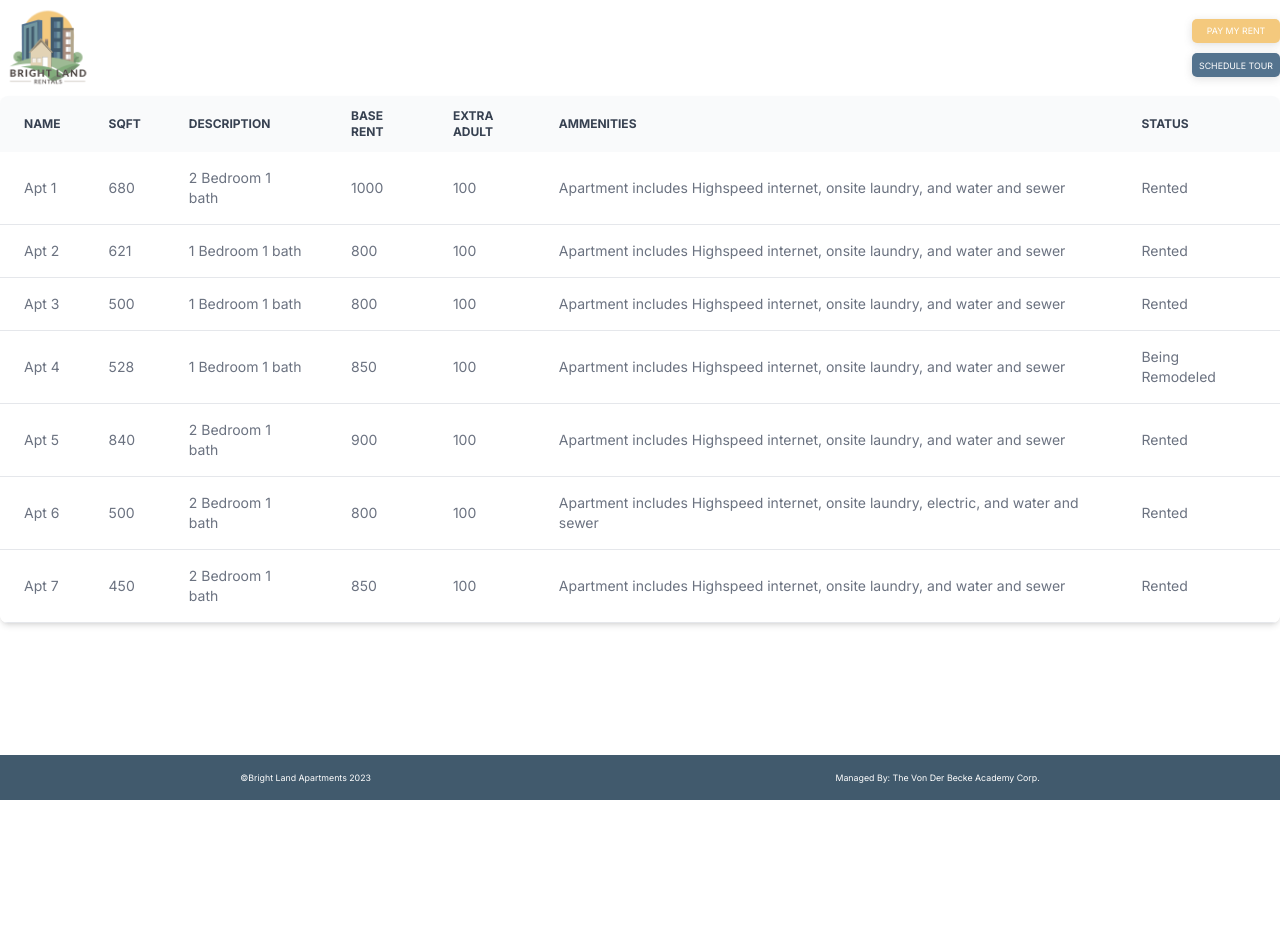
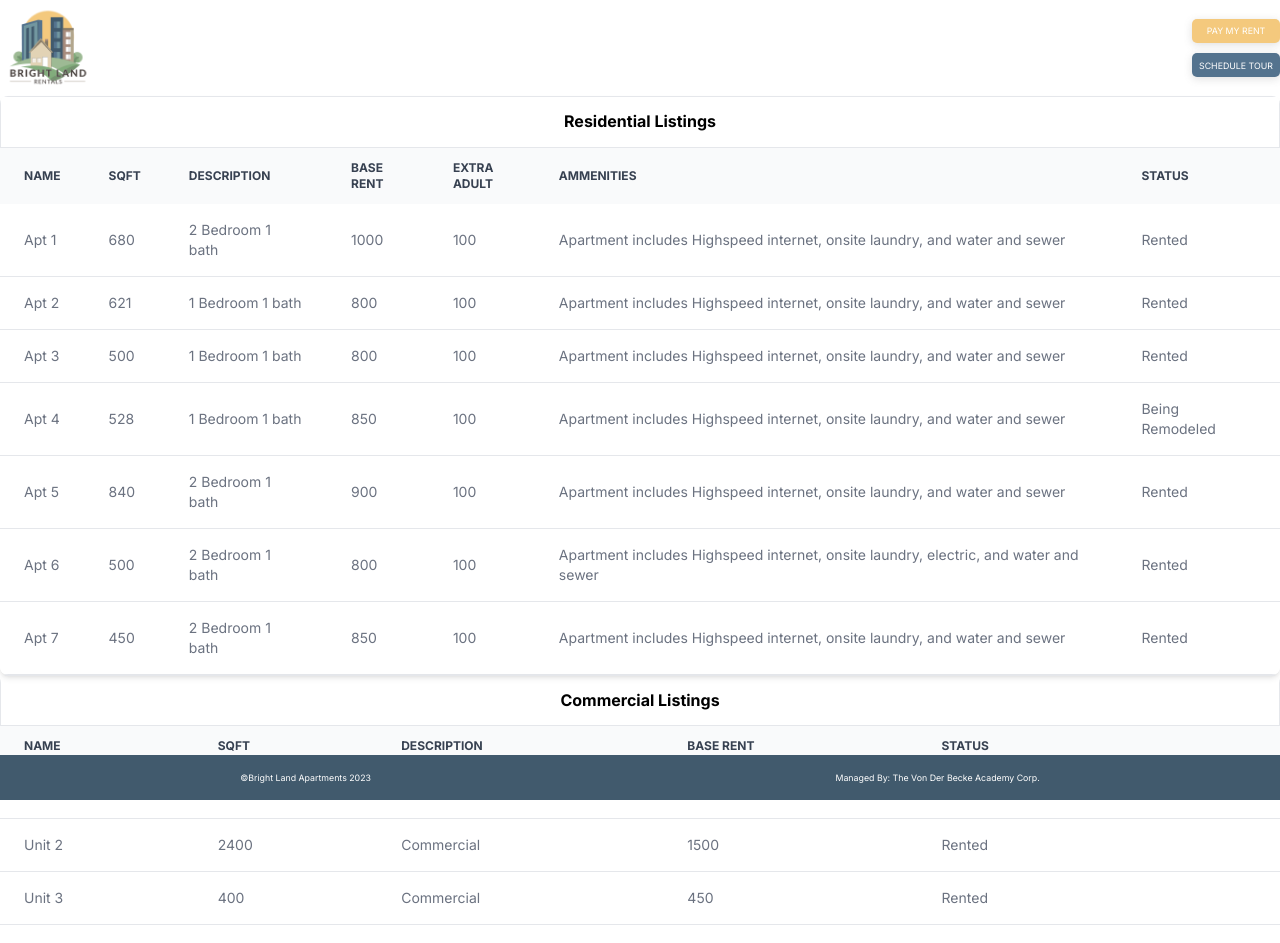
Before and after one commit to teamvcorp/brightland, a Next.js app: page /rentals in a window 1280 px wide. Shown: the top 943 px of the page. Before the commit the page ends 800 px from the top, so only its background shows below. Built offline with nearby package versions, Linux system fonts and the light colour scheme.

Commit message:
updated status

```diff
--- a/app/rentals/page.js
+++ b/app/rentals/page.js
@@ -4,49 +4,55 @@ import { resRentalList, commRentalList } from "@/public/data/data";
 const Rentals = () => {
   const resList = resRentalList.map((listing, idx) => {
     return (
-      <tr class="bg-white border-b hover:bg-gray-50" key={idx}>
-        <td class="py-4 px-6">{listing.name}</td>
-        <td class="py-4 px-6">{listing.Sqft}</td>
-        <td class="py-4 px-6">{listing.desc}</td>
-        <td class="py-4 px-6">{listing.rent}</td>
-        <td class="py-2 px-3 hidden sm:table-cell">{listing.extraAdult}</td>
-        <td class="py-2 px-3 hidden sm:table-cell">{listing.ammenities}</td>
-        <td class="py-4 px-6">{listing.status}</td>
+      <tr className="bg-white border-b hover:bg-gray-50" key={idx}>
+        <td className="py-4 px-6">{listing.name}</td>
+        <td className="py-4 px-6">{listing.Sqft}</td>
+        <td className="py-4 px-6">{listing.desc}</td>
+        <td className="py-4 px-6">{listing.rent}</td>
+        <td className="py-2 px-3 hidden sm:table-cell">{listing.extraAdult}</td>
+        <td className="py-2 px-3 hidden sm:table-cell">{listing.ammenities}</td>
+        <td className="py-4 px-6">{listing.status}</td>
       </tr>
     );
   });
   const commList = commRentalList.map((listing, idx) => {
     return (
-      <li key={idx}>
-        {listing.name} {listing.Sqft} {listing.status}
-      </li>
+      <tr className="bg-white border-b hover:bg-gray-50" key={idx}>
+      <td className="py-4 px-6">{listing.name}</td>
+      <td className="py-4 px-6">{listing.Sqft}</td>
+      <td className="py-4 px-6">{listing.desc}</td>
+      <td className="py-4 px-6">{listing.rent}</td>
+      <td className="py-4 px-6">{listing.status}</td>
+    </tr>
+
     );
   });
   return (
     <>
-      <div class="overflow-x-auto relative shadow-md sm:rounded-lg">
-        <table class="w-full text-xs sm:text-sm text-left text-gray-500">
-          <thead class="text-xs text-gray-700 uppercase bg-gray-50">
+      <div className="overflow-x-auto relative shadow-md sm:rounded-lg">
+        <h3 className="text-center border border-gray-200 p-4">Residential Listings</h3>
+        <table className="w-full text-xs sm:text-sm text-left text-gray-500">
+          <thead className="text-xs text-gray-700 uppercase bg-gray-50">
             <tr>
-              <th scope="col" class="py-3 px-6">
+              <th scope="col" className="py-3 px-6">
                 Name
               </th>
-              <th scope="col" class="py-3 px-6">
+              <th scope="col" className="py-3 px-6">
                 Sqft
               </th>
-              <th scope="col" class="py-3 px-6">
+              <th scope="col" className="py-3 px-6">
                 Description
               </th>
-              <th scope="col" class="py-3 px-6">
+              <th scope="col" className="py-3 px-6">
                 Base Rent
               </th>
-              <th scope="col" class="py-2 px-3 hidden sm:table-cell">
+              <th scope="col" className="py-2 px-3 hidden sm:table-cell">
                 Extra Adult
               </th>
-              <th scope="col" class="py-2 px-3 hidden sm:table-cell">
+              <th scope="col" className="py-2 px-3 hidden sm:table-cell">
                 Ammenities
               </th>
-              <th scope="col" class="py-3 px-6">
+              <th scope="col" className="py-3 px-6">
                 Status
               </th>
             </tr>
@@ -54,6 +60,31 @@ const Rentals = () => {
           <tbody>{resList}</tbody>
         </table>
       </div>
+      <div className="overflow-x-auto relative shadow-md sm:rounded-lg">
+        <h3 className="text-center border border-gray-200 p-4">Commercial Listings</h3>
+        <table className="w-full text-xs sm:text-sm text-left text-gray-500">
+          <thead className="text-xs text-gray-700 uppercase bg-gray-50">
+            <tr>
+              <th scope="col" className="py-3 px-6">
+                Name
+              </th>
+              <th scope="col" className="py-3 px-6">
+                Sqft
+              </th>
+              <th scope="col" className="py-3 px-6">
+                Description
+              </th>
+              <th scope="col" className="py-3 px-6">
+                Base Rent
+              </th>
+              <th scope="col" className="py-3 px-6">
+                Status
+              </th>
+            </tr>
+          </thead>
+          <tbody>{commList}</tbody>
+        </table>
+      </div>
     </>
   );
 };
--- a/public/data/data.js
+++ b/public/data/data.js
@@ -83,35 +83,35 @@ export const commRentalList = [
     name: "Unit 1",
     Sqft: 2400,
     rent: 1500,
-    type: "Commercial",
+    desc: "Commercial",
     status: "Rented",
   },
   {
     name: "Unit 2",
     Sqft: 2400,
     rent: 1500,
-    type: "Commercial",
+    desc: "Commercial",
     status: "Rented",
   },
   {
     name: "Unit 3",
     Sqft: 400,
     rent: 450,
-    type: "Commercial",
+    desc: "Commercial",
     status: "Rented",
   },
   {
     name: "Unit 4",
     Sqft: 728,
     rent: 1000,
-    type: "Commercial",
+    desc: "Commercial",
     status: "Being Remodeled",
   },
   {
     name: "Unit 5",
     Sqft: 1040,
     rent: 1000,
-    type: "Commercial",
+    desc: "Commercial",
     status: "available",
   },
 ];
@@ -121,35 +121,35 @@ export const houseRentalList = [
     name: "Unit 1",
     Sqft: 2400,
     rent: 1500,
-    type: "Commercial",
+    desc: "Commercial",
     status: "Rented",
   },
   {
     name: "Unit 2",
     Sqft: 2400,
     rent: 1500,
-    type: "Commercial",
+    desc: "Commercial",
     status: "available",
   },
   {
     name: "Unit 3",
     Sqft: 400,
     rent: 450,
-    type: "Commercial",
-    status: "Rented",
+    desc: "Commercial",
+    status: "Being Remodeled",
   },
   {
     name: "Unit 4",
     Sqft: 728,
     rent: 1000,
-    type: "Commercial",
+    desc: "Commercial",
     status: "Being Remodeled",
   },
   {
     name: "Unit 5",
     Sqft: 1040,
     rent: 1000,
-    type: "Commercial",
+    desc: "Commercial",
     status: "available",
   },
 ];
```
